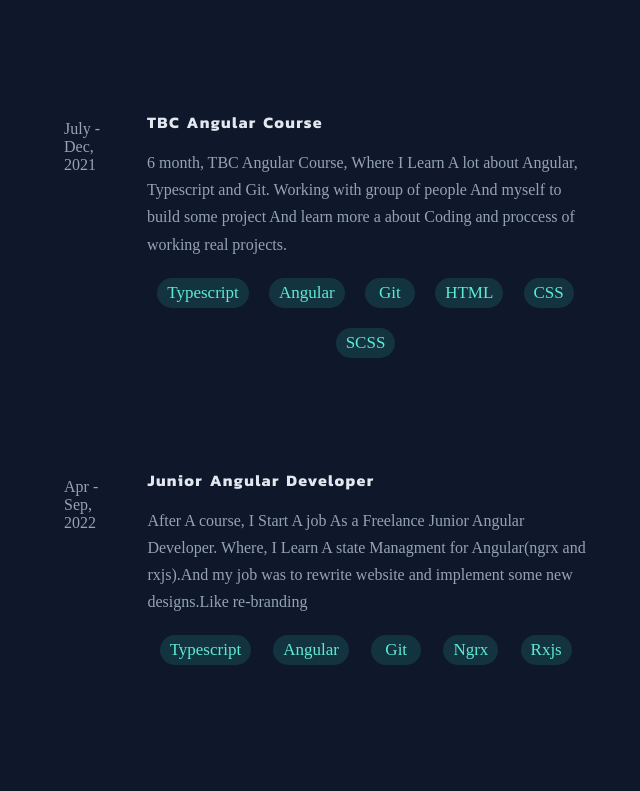
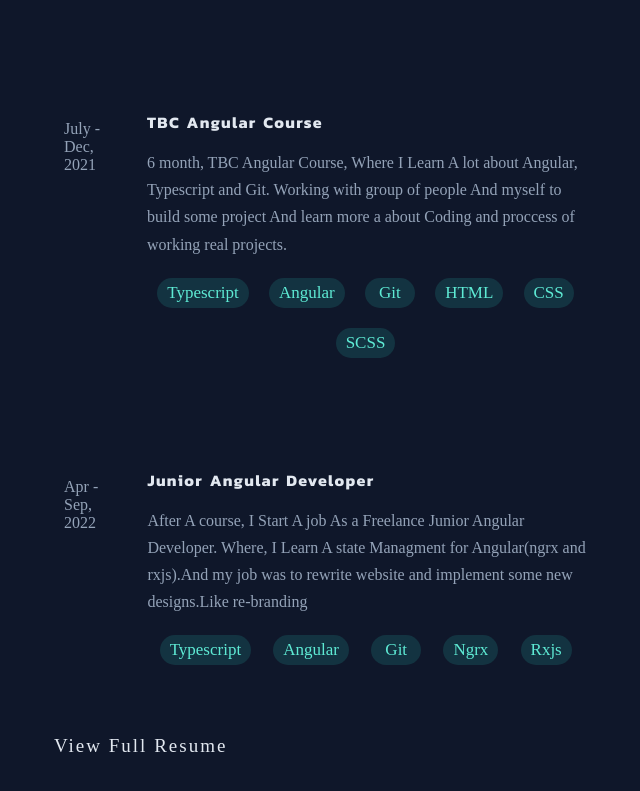
Before and after one commit to kila21/portfolio, a React (Vite) app: page / in a window 1280 px wide. Shown: the part 801-1592 px from the top of the page, without its empty margins (636-1276 px from the left). Before the commit the page ends 1556 px from the top, so only its background shows below. Built offline with nearby package versions, Linux system fonts and the light colour scheme; a web font is replaced by a local one.

Commit message:
add full resume link

```diff
--- a/src/components/Experience/Experience.tsx
+++ b/src/components/Experience/Experience.tsx
@@ -25,6 +25,13 @@ export const Experience = () => {
         text="After A course, I Start A job As a Freelance Junior Angular Developer. Where, I Learn A state Managment for Angular(ngrx and rxjs).And my job was to rewrite website and implement some new designs.Like re-branding"
         tools={["Typescript", "Angular", "Git", "Ngrx", "Rxjs"]}
       />
+
+      <ExperienceResume
+        target="_blank"
+        href="https://drive.google.com/file/d/1tPJrIiuq1qJy7THw1kx7JLMf25Fs2ovn/view?usp=drive_link"
+      >
+        View Full Resume
+      </ExperienceResume>
     </ExperienceStyled>
   );
 };
@@ -43,3 +50,12 @@ const ExperienceTitle = styled.h3`
     display: flex;
   }
 `;
+
+const ExperienceResume = styled.a`
+  color: ${(props) => props.theme.colors.white};
+  margin-top: 30px;
+  font-size: 19px;
+  letter-spacing: 2px;
+  text-decoration: none;
+  outline: none;
+`;
```
